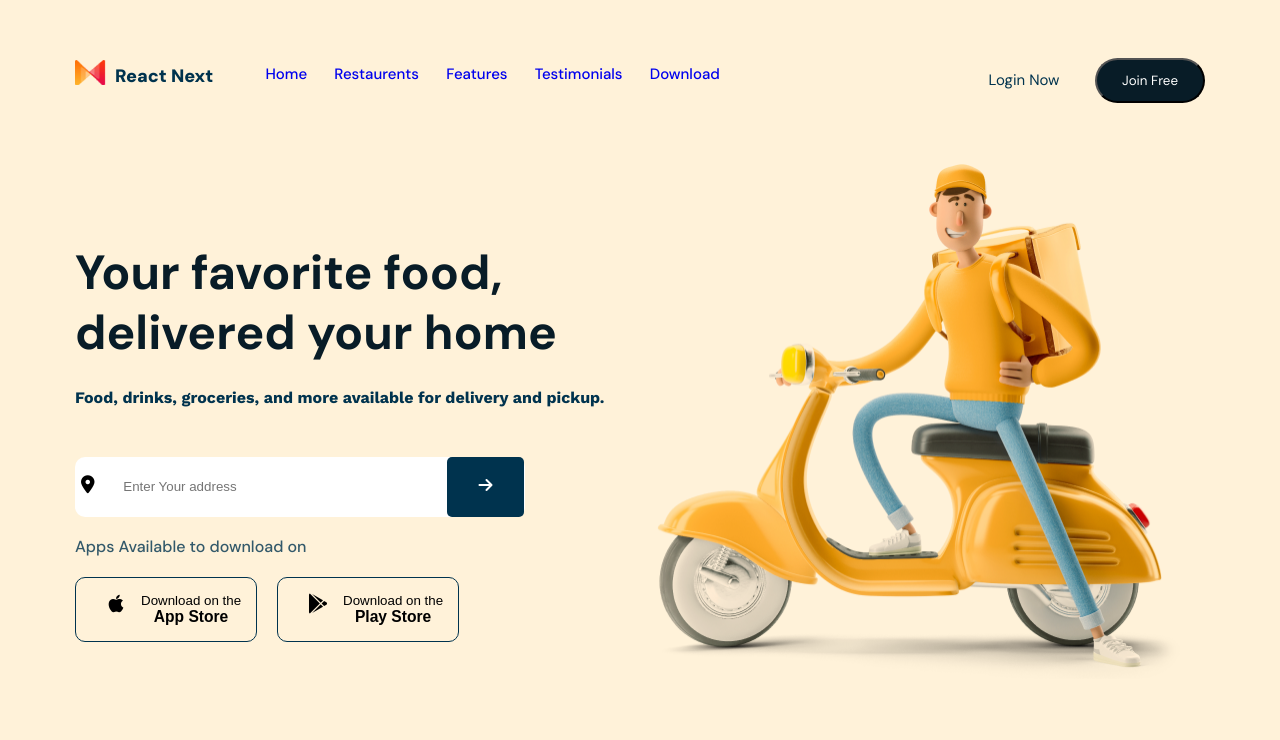
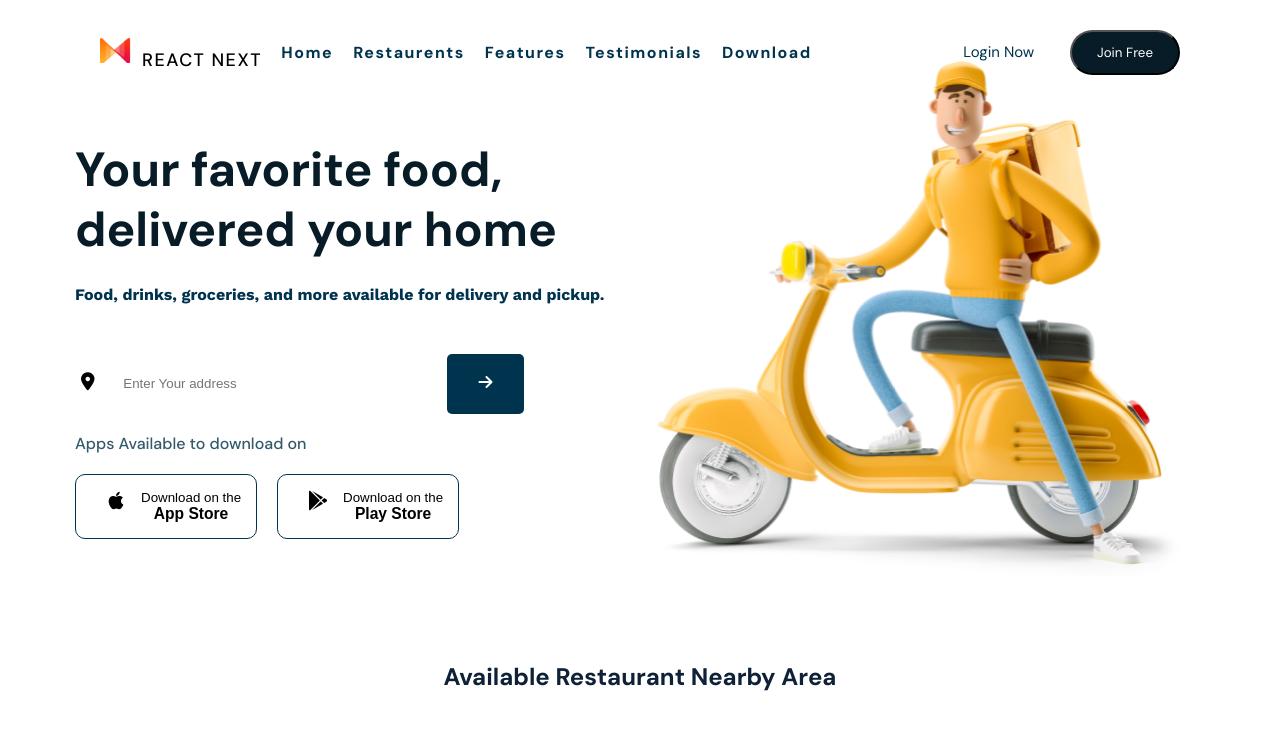
Before and after one commit to NayeemKhanJim/Food-Delivery-Website, a plain HTML site: page index.html in a window 1280 px wide. Shown: the top 740 px of the page. Drawn offline with nearby package versions, Linux system fonts and the light colour scheme.

Commit message:
sticky navabar added in header section

```diff
--- a/css/nav.css
+++ b/css/header.css
@@ -1,52 +1,47 @@
 .nav {
-    font-size: 15px;
+    position: fixed;
+    top: 0;
+    left: 0;
+    width: 100%;
     display: flex;
     justify-content: space-between;
     align-items: center;
-    width: 100%;
-    margin-top: 25px;
-    overflow: hidden;
-    position: relative;
+    transition: 0.6s;
+    padding: 30px 100px;
 
 }
 
-.nav .nav-logo img {
-    position: absolute;
-    top: 30px;
-    width: 36px;
-    height: 33px;
-}
-
-.logo-title {
-    color: #00334E;
-    font-weight: 900;
-    font-size: 18px;
-    line-height: 24px;
-    position: absolute;
-    left: 40px;
+.nav.scrolled {
+    background-color: #FFFFFF;
+    opacity: 0.98;
 
 }
 
-.nav-logo:hover {
-    color: violet;
+.nav .nav-logo {
+    position: relative;
+    font-weight: 500;
+    color: #000;
+    font-size: 18px;
+    text-transform: uppercase;
+    letter-spacing: 1.5px;
+    transition: 0.6s;
 }
 
-.nav-list {
+.nav .nav-list {
+    position: relative;
     display: flex;
-    column-gap: 1.7rem;
-    margin-top: 33px;
-    position: relative;
+    justify-content: center;
+    align-items: center;
 }
 
-.nav-item {
+.nav .nav-list .nav-item .nav-link {
+    position: relative;
+    letter-spacing: 1.5px;
     color: #00334E;
-    font-size: 15px;
-    font-weight: 500;
-    line-height: 33px;
-}
-
-.nav-btns {
-    margin-left: 220px;
+    margin: 0 10px;
+    font-weight: 700;
+    transition: 0.5s;
+    cursor: pointer;
 }
 
 .nav-btns .nav-btn-join {
@@ -83,6 +78,10 @@
     cursor: pointer;
 }
 
+.nav-btns {
+    margin-left: 120px;
+}
+
 .nav-btn-login:hover {
     background-color: #fff;
 }
--- a/css/order.css
+++ b/css/order.css
@@ -2,6 +2,8 @@
     display: grid;
     grid-template-columns: 1fr 1fr;
     gap: 20px;
+    background-color: #FFFAF0;
+    border-radius: 20px;
 }
 
 .order-title {
--- a/css/restaurant.css
+++ b/css/restaurant.css
@@ -62,8 +62,6 @@
     margin-top: 60px;
 }
 
-
-
 .food-categories-title {
     font-size: 24px;
     font-weight: 700;
--- a/css/style.css
+++ b/css/style.css
@@ -6,7 +6,7 @@
 
 body {
     font-family: "DM Sans", sans-serif;
-    background-color: #FFF2D9;
+    background-color: #FFFFFF;
 }
 
 .container {
--- a/index.html
+++ b/index.html
@@ -9,7 +9,7 @@
     <link href="https://fonts.googleapis.com/css2?family=DM+Sans:ital,opsz,wght@0,9..40,100..1000;1,9..40,100..1000&family=Work+Sans:ital,wght@0,100..900;1,100..900&display=swap" rel="stylesheet">
     <link rel="stylesheet" href="https://cdnjs.cloudflare.com/ajax/libs/font-awesome/6.6.0/css/all.min.css" integrity="sha512-Kc323vGBEqzTmouAECnVceyQqyqdsSiqLQISBL29aUW4U/M7pSPA/gEUZQqv1cwx4OnYxTxve5UMg5GT6L4JJg==" crossorigin="anonymous" referrerpolicy="no-referrer" />
     <link rel="stylesheet" href="css/style.css">
-    <link rel="stylesheet" href="css/nav.css">
+    <link rel="stylesheet" href="css/header.css">
     <link rel="stylesheet" href="css/home.css">
     <link rel="stylesheet" href="css/restaurant.css">
     <link rel="stylesheet" href="css/work.css">
@@ -417,5 +417,8 @@
             </div>
            </footer>
     </div>
+
+
+    <script src="script.js"></script>
 </body>
 </html>
--- /dev/null
+++ b/script.js
@@ -0,0 +1,9 @@
+document.addEventListener("scroll", () => {
+    const nav = document.querySelector('.nav');
+    if (window.scrollY > 0) {
+        nav.classList.add('scrolled')
+    } else {
+        nav.classList.remove('scrolled')
+    }
+
+});
```
